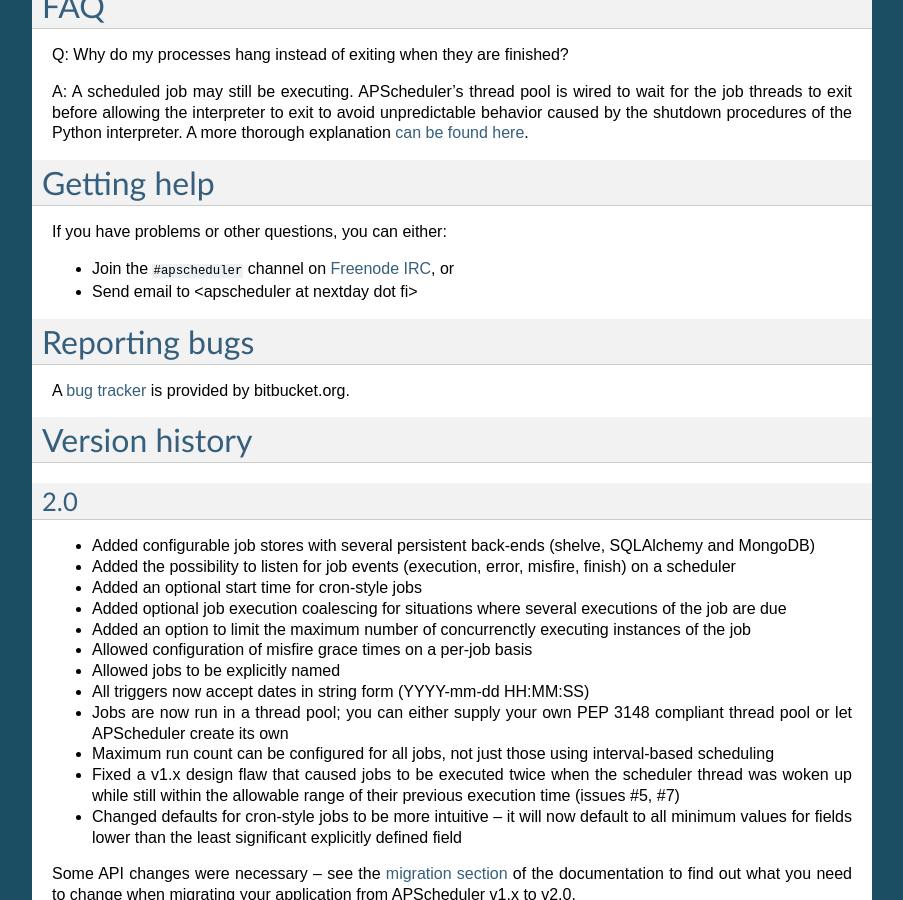
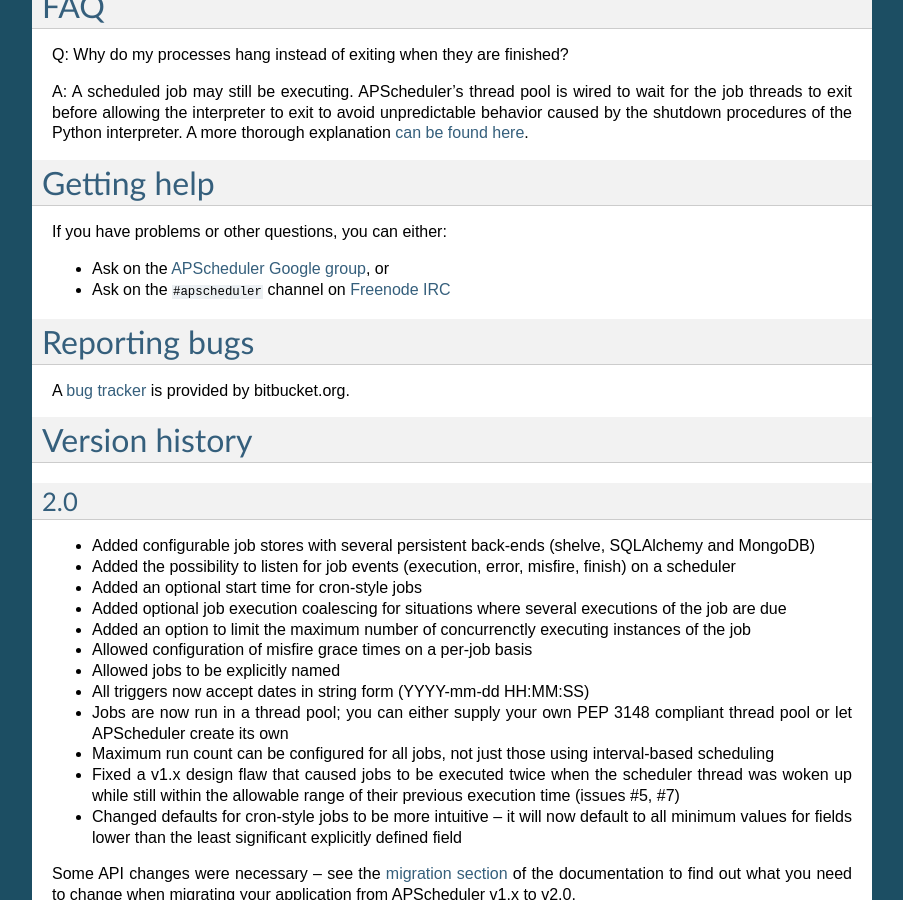
Before and after one commit to agronholm/apscheduler, a Sphinx documentation site: the page built from docs/index.rst, in a window 1280 px wide and 900 px high, scrolled down 5973 px. Shown: the whole window, without its empty margins (198-1101 px from the left). Built offline with Sphinx 7.4.7, drawn with Linux system fonts in a browser that asks for light colours.

Commit message:
Removed direct email address and replaced it with a reference to the google group

```diff
--- a/docs/index.rst
+++ b/docs/index.rst
@@ -355,9 +355,10 @@
 
 If you have problems or other questions, you can either:
 
-* Join the ``#apscheduler`` channel on
-  `Freenode IRC <http://freenode.net/irc_servers.shtml>`_, or
-* Send email to <apscheduler at nextday dot fi>
+* Ask on the `APScheduler Google group
+  <https://groups.google.com/forum/#!forum/apscheduler>`_, or
+* Ask on the ``#apscheduler`` channel on
+  `Freenode IRC <http://freenode.net/irc_servers.shtml>`_
 
 
 Reporting bugs
```
